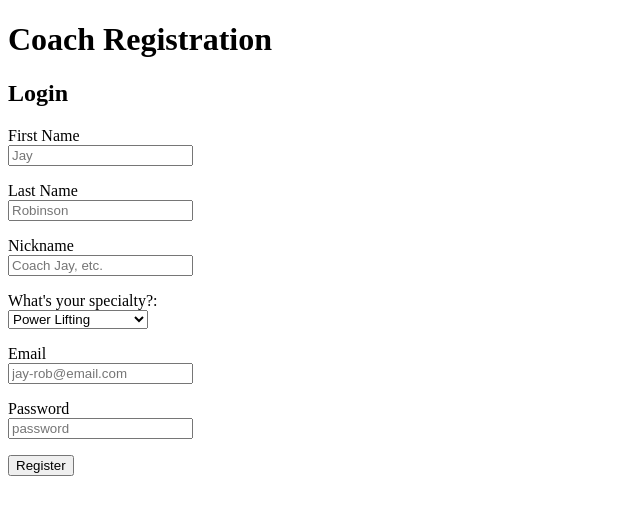
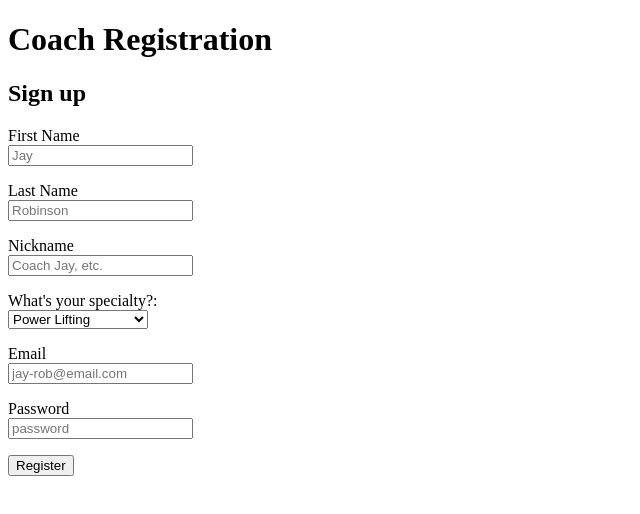
Before and after one commit to ChrisMiller83/healthierU, a website: page templates/coach-reg.html in a window 1280 px wide. Shown: the full height of the page, 0-640 px from the left. Drawn offline with Linux system fonts and the light colour scheme.

Commit message:
changed heading tag

```diff
--- a/templates/coach-reg.html
+++ b/templates/coach-reg.html
@@ -9,7 +9,8 @@
 <body>
   <h1>Coach Registration</h1>
     <form method="POST" action="/users/rgeister">
-      <h2>Login</h2>
+      <div id="">
+      <h2>Sign up</h2>
       <p>
         <label for="first-name">First Name</label><br>
         <input type="text" name="first-name" id="first-name" placeholder="Jay" required />
@@ -32,7 +33,7 @@
         <option value="cardio">Conditioning/Cardio</option>
         <option value="crossfit">Crossfit</option>
       </select>
-    </p>
+      </p>
       <p>
         <label for="email">Email</label><br>
         <input type="text" name="email" id="email"  placeholder="jay-rob@email.com" required />
@@ -43,5 +44,6 @@
       </p>
       <button type="Register">Register</button>
     </form>
+      </div>
 </body>
 </html>
```
Also changed, not shown: templates/client-reg.html (+1 -1 lines), templates/styles.css (added).
